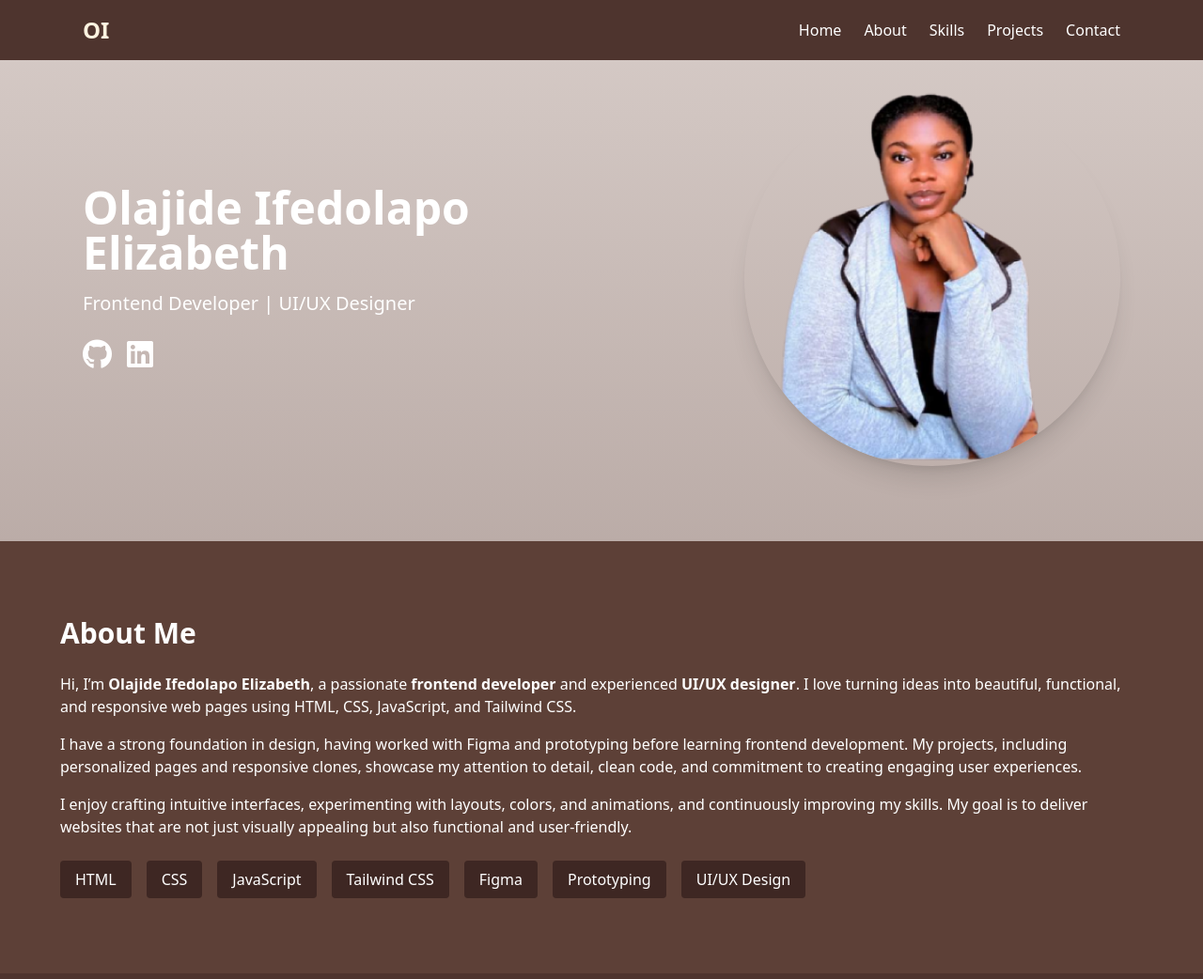
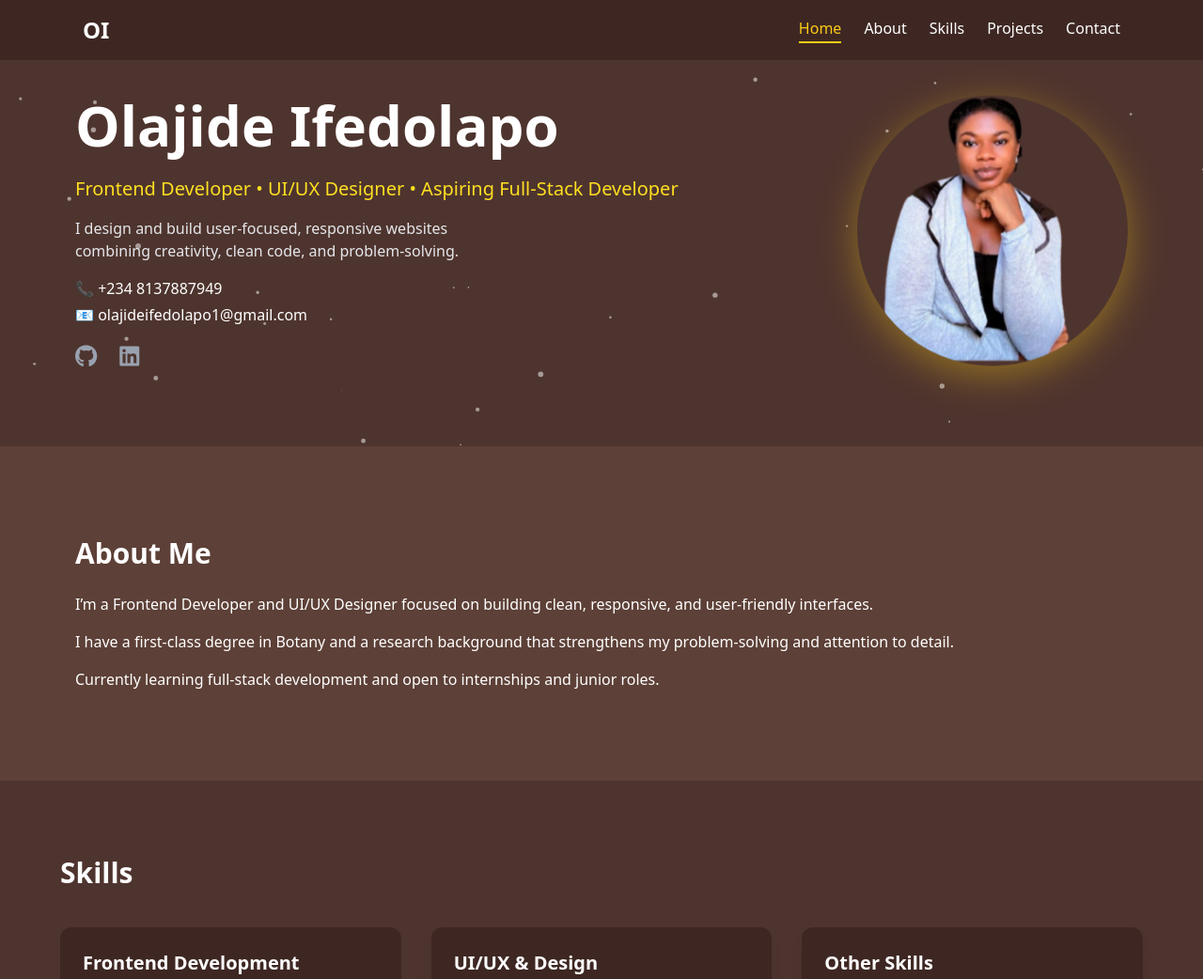
Before and after one commit to olajideIfe/Olajide-Ifedolapo-Portfolio, a plain HTML site: page index.html in a window 1280 px wide. Shown: the top 1042 px of the page at 94% size. Drawn offline with nearby package versions, Linux system fonts and the light colour scheme.

Commit message:
Update portfolio: improved navbar, mobile responsiveness, and animations

```diff
--- a/index.html
+++ b/index.html
@@ -4,77 +4,116 @@
 <meta charset="UTF-8">
 <meta name="viewport" content="width=device-width, initial-scale=1.0">
 <title>Olajide Ifedolapo Portfolio</title>
-    <script src="https://cdn.jsdelivr.net/npm/@tailwindcss/browser@4"></script><!-- Font Awesome -->
+
+<script src="https://cdn.jsdelivr.net/npm/@tailwindcss/browser@4"></script>
 <script src="https://kit.fontawesome.com/f9143a9097.js" crossorigin="anonymous"></script>
+<link rel="stylesheet" href="style.css">
 </head>
+<body>
 
-<body class="bg-gradient-to-b from-[#d7ccc8] to-[#4e342e] text-white font-sans scroll-smooth">
+<canvas id="particles"></canvas>
 
-  <!-- NAVBAR -->
-  <nav class="fixed w-full bg-[#4e342e] bg-opacity-90 backdrop-blur-md z-50">
+<!-- NAV -->
+<nav class="fixed w-full bg-[#3e2723] z-50">
   <div class="max-w-6xl mx-auto flex justify-between items-center px-6 py-4">
-      <!-- Logo -->
-      <div class="text-2xl font-bold text-[#fff3e0]">OI</div>
-      <!-- Menu -->
-      <ul class="flex space-x-6">
-        <li><a href="#home" class="hover:underline">Home</a></li>
-        <li><a href="#about" class="hover:underline">About</a></li>
-        <li><a href="#skills" class="hover:underline">Skills</a></li>
-        <li><a href="#projects" class="hover:underline">Projects</a></li>
-        <li><a href="#contact" class="hover:underline">Contact</a></li>
-      </ul>
+
+    <!-- LOGO -->
+    <h1 class="font-bold text-lg md:text-2xl">OI</h1>
+
+    <!-- DESKTOP MENU -->
+    <div class="hidden md:flex gap-6">
+      <a href="#home" class="nav-link">Home</a>
+      <a href="#about" class="nav-link">About</a>
+      <a href="#skills" class="nav-link">Skills</a>
+      <a href="#projects" class="nav-link">Projects</a>
+      <a href="#contact" class="nav-link">Contact</a>
+    </div>
+
+    <!-- HAMBURGER BUTTON -->
+    <div class="md:hidden cursor-pointer" onclick="toggleMenu()">
+      <i class="fas fa-bars text-2xl"></i>
+    </div>
+
+  </div>
+
+  <!-- MOBILE MENU -->
+  <div id="mobileMenu" class="hidden flex flex-col items-center bg-[#3e2723] py-4 space-y-4 md:hidden">
+    <a href="#home" class="nav-link" onclick="toggleMenu()">Home</a>
+    <a href="#about" class="nav-link" onclick="toggleMenu()">About</a>
+    <a href="#skills" class="nav-link" onclick="toggleMenu()">Skills</a>
+    <a href="#projects" class="nav-link" onclick="toggleMenu()">Projects</a>
+    <a href="#contact" class="nav-link" onclick="toggleMenu()">Contact</a>
   </div>
 </nav>
 
-  <!-- HERO SECTION -->
-  <section id="home" class="pt-24 pb-20 px-6 flex flex-col-reverse md:flex-row items-center max-w-6xl mx-auto gap-8">
-    <!-- Text -->
-    <div class="flex-1 fade-up">
-      <h1 class="text-5xl font-bold mb-4">Olajide Ifedolapo Elizabeth</h1>
-      <p class="text-xl mb-6">Frontend Developer | UI/UX Designer</p>
-      <div class="flex space-x-4">
-        <a href="https://github.com/olajideIfe" target="_blank" class="hover:text-yellow-300"><i class="fab fa-github fa-2x"></i></a>
-        <a href="https://www.linkedin.com/in/Ifedolapo Olajide" target="_blank" class="hover:text-blue-500"><i class="fab fa-linkedin fa-2x"></i></a>
+<!-- HERO -->
+<section id="home" class="pt-24 pb-20 px-4 flex flex-col-reverse md:flex-row items-center max-w-6xl mx-auto gap-8 ">
+<div class="flex-1 slide-in space-y-4">
+
+<h1 class="text-5xl md:text-6xl font-bold leading-tight">
+  Olajide Ifedolapo
+</h1>
+
+<p class="text-yellow-300 text-lg md:text-xl font-medium">
+  Frontend Developer • UI/UX Designer • Aspiring Full-Stack Developer
+</p>
+
+<p class="text-gray-200 max-w-md">
+  I design and build user-focused, responsive websites combining creativity, clean code, and problem-solving.
+</p>
+
+<!-- CONTACT -->
+<div class="space-y-1">
+  <p>📞 <a href="tel:+2348137887949" class="hover:text-yellow-300">+234 8137887949</a></p>
+  <p>📧 <a href="mailto:olajideifedolapo1@gmail.com" class="hover:text-yellow-300">olajideifedolapo1@gmail.com</a></p>
 </div>
+
+<!-- SOCIALS -->
+<div class="flex gap-6 mt-4 text-2xl">
+  <a href="https://github.com/olajideIfe" target="_blank"
+     class="text-gray-400 hover:text-white transition">
+     <i class="fab fa-github"></i>
+  </a>
+
+  <a href="https://www.linkedin.com/in/ifedolapo-olajide-09aa0738b" target="_blank"
+     class="text-gray-400 hover:text-[#0077b5] transition">
+     <i class="fab fa-linkedin"></i>
+  </a>
 </div>
-    <!-- Image -->
-    <div class="flex-1 flex justify-center md:justify-end">
-      <img src="./images/Frame 36.png"alt="Olajide Ifedolapo" class="rounded-full w-100 h-100 object-cover shadow-xl">
+
+</div>
+
+<img src="./images/Frame 36.png"
+class="w-72 h-72 rounded-full object-cover border-yellow-400 shadow-[0_10px_40px_rgba(250,204,21,0.4)] bounce">
+</section>
+
+<!-- ABOUT -->
+<section id="about" class="py-20 px-6 bg-[#5d4037]">
+<div class="max-w-6xl mx-auto fade-up transition duration-500 hover:shadow-[0_10px_40px_rgba(250,204,21,0.6)]
+hover:scale-[1.01] active:shadow-[0_10px_40px_rgba(250,204,21,0.9)] rounded-xl p-4">
+
+<h2 class="text-3xl font-bold mb-6">About Me</h2>
+<p class="mb-4">
+I’m a Frontend Developer and UI/UX Designer focused on building clean, responsive, and user-friendly interfaces.
+</p>
+
+<p class="mb-4">
+I have a first-class degree in Botany and a research background that strengthens my problem-solving and attention to detail.
+</p>
+
+<p>
+Currently learning full-stack development and open to internships and junior roles.
+</p>
 </div>
 </section>
 
-  <!-- ABOUT SECTION -->
-  <section id="about" class="py-20 px-6 bg-[#5d4037] text-white">
-    <div class="max-w-6xl mx-auto fade-up">
-      <h2 class="text-3xl font-bold mb-6">About Me</h2>
-      <p class="mb-4">
-        Hi, I’m <span class="font-semibold">Olajide Ifedolapo Elizabeth</span>, a passionate <span class="font-semibold">frontend developer</span> and experienced <span class="font-semibold">UI/UX designer</span>. I love turning ideas into beautiful, functional, and responsive web pages using HTML, CSS, JavaScript, and Tailwind CSS.
-      </p>
-      <p class="mb-4">
-        I have a strong foundation in design, having worked with Figma and prototyping before learning frontend development. My projects, including personalized pages and responsive clones, showcase my attention to detail, clean code, and commitment to creating engaging user experiences.
-      </p>
-      <p class="mb-4">
-        I enjoy crafting intuitive interfaces, experimenting with layouts, colors, and animations, and continuously improving my skills. My goal is to deliver websites that are not just visually appealing but also functional and user-friendly.
-      </p>
-      <div class="mt-6 flex flex-wrap gap-4">
-        <span class="bg-[#3e2723] px-4 py-2 rounded">HTML</span>
-        <span class="bg-[#3e2723] px-4 py-2 rounded">CSS</span>
-        <span class="bg-[#3e2723] px-4 py-2 rounded">JavaScript</span>
-        <span class="bg-[#3e2723] px-4 py-2 rounded">Tailwind CSS</span>
-        <span class="bg-[#3e2723] px-4 py-2 rounded">Figma</span>
-        <span class="bg-[#3e2723] px-4 py-2 rounded">Prototyping</span>
-        <span class="bg-[#3e2723] px-4 py-2 rounded">UI/UX Design</span>
-      </div>
-    </div>
-  </section>
-
-  <!-- SKILLS SECTION -->
+<!-- SKILLS -->
  <section id="skills" class="py-20 bg-[#4e342e] px-6 text-white">
     <div class="max-w-6xl mx-auto fade-up">
       <h2 class="text-3xl font-bold mb-10">Skills</h2>
       <div class="grid md:grid-cols-3 gap-8">
         <!-- Frontend Development -->
-        <div class="bg-[#3e2723] p-6 rounded-xl shadow-lg hover:scale-105 transition duration-300">
+        <div class="bg-[#3e2723] p-6 rounded-xl transition duration-300 hover:scale-105 hover:shadow-[0_0_25px_rgba(250,204,21,0.6)]">
           <h3 class="text-xl font-bold mb-4">Frontend Development</h3>
           <div class="flex flex-col gap-2">
             <div><span class="font-semibold">HTML</span>
@@ -92,7 +131,7 @@
           </div>
         </div>
         <!-- UI/UX & Design -->
-        <div class="bg-[#3e2723] p-6 rounded-xl shadow-lg hover:scale-105 transition duration-300">
+        <div class="bg-[#3e2723] p-6 rounded-xl shadow-lg hover:scale-105 hover:shadow-[0_0_25px_rgba(250,204,21,0.6)] transition duration-300">
           <h3 class="text-xl font-bold mb-4">UI/UX & Design</h3>
           <div class="flex flex-col gap-2">
             <div><span class="font-semibold">Figma</span>
@@ -107,7 +146,7 @@
           </div>
         </div>
         <!-- Other Skills -->
-        <div class="bg-[#3e2723] p-6 rounded-xl shadow-lg hover:scale-105 transition duration-300">
+        <div class="bg-[#3e2723] p-6 rounded-xl shadow-lg hover:scale-105 hover:shadow-[0_0_25px_rgba(250,204,21,0.6)] transition duration-300">
           <h3 class="text-xl font-bold mb-4">Other Skills</h3>
           <div class="flex flex-col gap-2">
             <span class="inline-block bg-[#5d4037] px-4 py-2 rounded-full">Responsive Design</span>
@@ -121,12 +160,12 @@
   </section>
 
   <!-- PROJECTS SECTION -->
-  <section id="projects" class="py-20 bg-[#4e342e] px-6">
+  <section id="projects" class="py-20 bg-[#5d4037] px-6">
     <div class="max-w-6xl mx-auto fade-up">
       <h2 class="text-3xl font-bold mb-10 text-white">Projects</h2>
       <div class="grid md:grid-cols-2 gap-8">
 
-        <!-- Project 2 -->
+        <!-- Project 1 -->
         <div class="group relative overflow-hidden rounded-xl shadow-lg cursor-pointer" onclick="openModal('clone')">
           <img src="./images/newshomepage project.png" alt="Frontend Mentor Clone" class="w-full h-64 object-cover group-hover:scale-110 transition duration-500">
           <div class="absolute inset-0 bg-black/70 opacity-0 group-hover:opacity-100 transition flex flex-col justify-center items-center text-center p-6">
@@ -134,7 +173,7 @@
             <p class="text-sm mb-3">Responsive landing page clone improved with custom styles.</p>
           </div>
         </div>
-        <!-- Project 3 -->
+        <!-- Project 2 -->
         <div class="group relative overflow-hidden rounded-xl shadow-lg cursor-pointer" onclick="openModal('todo')">
           <img src="./images/product preview card project.png" alt="product preview card" class="w-full h-64 object-cover group-hover:scale-110 transition duration-500">
           <div class="absolute inset-0 bg-black/70 opacity-0 group-hover:opacity-100 transition flex flex-col justify-center items-center text-center p-6">
@@ -142,7 +181,7 @@
             <p class="text-sm mb-3">Design for a perfume brand.</p>
           </div>
         </div>
-        <!-- Project 4 -->
+        <!-- Project 3 -->
         <div class="group relative overflow-hidden rounded-xl shadow-lg cursor-pointer" onclick="openModal('landing')">
           <img src="./images/snapproject.png" alt="Mini Landing Page" class="w-full h-64 object-cover group-hover:scale-110 transition duration-500">
           <div class="absolute inset-0 bg-black/70 opacity-0 group-hover:opacity-100 transition flex flex-col justify-center items-center text-center p-6">
@@ -150,68 +189,145 @@
             <p class="text-sm mb-3">Responsive landing page built with Tailwind CSS.</p>
           </div>
         </div>
+
+        <!-- Project 4 -->
+         <div class="group relative overflow-hidden rounded-xl shadow-lg cursor-pointer" onclick="openModal('grading')">
+  <img src="./images/grading-sheet.png" alt="Grading System" class="w-full h-64 object-cover group-hover:scale-110 transition duration-500">
+
+  <div class="absolute inset-0 bg-black/70 opacity-0 group-hover:opacity-100 transition flex flex-col justify-center items-center text-center p-6">
+    <h3 class="text-xl font-bold mb-2">Grading System</h3>
+    <p class="text-sm mb-3">Automated grading system that calculates scores and assigns grades.</p>
   </div>
 </div>
 
+        <!-- Project 5 -->
+        <div class="group relative overflow-hidden rounded-xl shadow-lg cursor-pointer" onclick="openModal('counter')">
+          <img src="./images/counter-app.png" alt="Counter App" class="w-full h-64 object-cover group-hover:scale-110 transition duration-500">
+
+        <div class="absolute inset-0 bg-black/70 opacity-0 group-hover:opacity-100 transition flex flex-col justify-center items-center text-center p-6">
+       <h3 class="text-xl font-bold mb-2">Counter App</h3>
+       <p class="text-sm mb-3">Interactive counter with increment, decrement, and reset functionality.</p>
+     </div>
+     </div>
+  </div>
+  </div>
+
+</section>
+
 <!-- Project Modals -->
     <!-- Clone Modal -->
-    <div id="modal-clone" class="fixed inset-0 bg-black/80 hidden justify-center items-center z-50 p-6">
-      <div class="bg-white rounded-lg max-w-2xl w-full p-6 relative text-black">
+    <div id="modal-clone" class="fixed inset-0 bg-black/80 hidden justify-center items-center z-50 p-6 overflow-y-auto">
+      <div class="bg-white rounded-lg max-w-2xl w-full p-6 relative text-black overflow-y-auto">
         <button onclick="closeModal('clone')" class="absolute top-2 right-2 text-black font-bold text-xl">X</button>
         <h2 class="text-2xl font-bold mb-4">Frontend Mentor Clone</h2>
         <p class="mb-4">Responsive landing page clone from Frontend Mentor, with custom design and interactivity.</p>
         <img src="./images/newshomepage project.png" class="w-full rounded mb-4">
         <div class="flex gap-4">
-          <a href="https://github.com/olajideIfe/News-Homepage" target="_blank" class="bg-black text-white px-4 py-2 rounded">Code</a>
-          <a href="https://YOURUSERNAME.github.io/News-Homepage" target="_blank" class="bg-black text-white px-4 py-2 rounded">Live</a>
+          <a href="https://github.com/olajideIfe/News-Homepage" target="_blank" class="bg-black text-white px-4 py-2 rounded hover:bg-yellow-400 hover:text-black hover:scale-110 transition duration-300">Code</a>
+          <a href="https://olajideIfe.github.io/News-Homepage" target="_blank" class="bg-black text-white px-4 py-2 rounded hover:bg-yellow-400 hover:text-black hover:scale-110 transition duration-300">Live</a>
         </div>
       </div>
     </div>
 
-    <!-- To-do Modal -->
-    <div id="modal-todo" class="fixed inset-0 bg-black/80 hidden justify-center items-center z-50 p-6">
-      <div class="bg-white rounded-lg max-w-2xl w-full p-6 relative text-black">
+    <!-- Product preview Modal -->
+    <div id="modal-todo" class="fixed inset-0 bg-black/80 hidden justify-center items-center z-50 p-6 overflow-y-auto">
+      <div class="bg-white rounded-lg max-w-2xl w-full p-6 relative text-black overflow-y-auto">
         <button onclick="closeModal('todo')" class="absolute top-2 right-2 text-black font-bold text-xl">X</button>
         <h2 class="text-2xl font-bold mb-4">Product-preview-card-component</h2>
         <img src="./images/product preview card project.png" class="w-full rounded mb-4">
         <div class="flex gap-4">
-          <a href="https://github.com/olajideIfe/Product-preview-card-component" target="_blank" class="bg-black text-white px-4 py-2 rounded">Code</a>
-          <a href="https://olajideife.github.io/Product-preview-card-component/" target="_blank" class="bg-black text-white px-4 py-2 rounded">Live</a>
+          <a href="https://github.com/olajideIfe/Product-preview-card-component" target="_blank" class="bg-black text-white px-4 py-2 rounded hover:bg-yellow-400 hover:text-black hover:scale-110 transition duration-300">Code</a>
+          <a href="https://olajideife.github.io/Product-preview-card-component/" target="_blank" class="bg-black text-white px-4 py-2 rounded hover:bg-yellow-400 hover:text-black hover:scale-110 transition duration-300">Live</a>
         </div>
       </div>
     </div>
 
     <!-- Landing Modal -->
-    <div id="modal-landing" class="fixed inset-0 bg-black/80 hidden justify-center items-center z-50 p-6">
-      <div class="bg-white rounded-lg max-w-2xl w-full p-6 relative text-black">
+    <div id="modal-landing" class="fixed inset-0 bg-black/80 hidden justify-center items-center z-50 p-6 overflow-y-auto">
+      <div class="bg-white rounded-lg max-w-2xl w-full p-6 relative text-black overflow-y-auto">
         <button onclick="closeModal('landing')" class="absolute top-2 right-2 text-black font-bold text-xl">X</button>
         <h2 class="text-2xl font-bold mb-4">Mini Landing Page</h2>
         <p class="mb-4">A responsive landing page built with Tailwind CSS, featuring hero, features, and gallery sections.</p>
         <img src="./images/snapproject.png" class="w-full rounded mb-4">
         <div class="flex gap-4">
-          <a href="https://github.com/olajideIfe/Snap" target="_blank" class="bg-black text-white px-4 py-2 rounded">Code</a>
-          <a href="https://YOURUSERNAME.github.io/Snap" target="_blank" class="bg-black text-white px-4 py-2 rounded">Live</a>
+          <a href="https://github.com/olajideIfe/Snap" target="_blank" class="bg-black text-white px-4 py-2 rounded hover:bg-yellow-400 hover:text-black hover:scale-110 transition duration-300">Code</a>
+          <a href="https://olajideIfe.github.io/Snap" target="_blank" class="bg-black text-white px-4 py-2 rounded hover:bg-yellow-400 hover:text-black hover:scale-110 transition duration-300">Live</a>
         </div>
+      </div>
+    </div>
+
+    <!-- Grading system Modal -->
+     <div id="modal-grading" class="fixed inset-0 bg-black/80 hidden justify-center items-center z-50 p-6 overflow-y-auto">
+  <div class="bg-white rounded-lg max-w-2xl w-full p-6 relative text-black max-h-[50vh]overflow-y-auto">
+
+    <button onclick="closeModal('grading')" class="absolute top-2 right-2 font-bold text-xl">X</button>
+
+    <h2 class="text-2xl font-bold mb-4">Grading System</h2>
+
+    <p class="mb-4">
+      A grading system that takes user input and calculates results based on defined grading logic, providing instant feedback.
+    </p>
+
+    <img src="./images/grading-sheet.png" class="w-full rounded mb-4">
+
+    <div class="flex gap-4">
+      <a href="https://github.com/olajideIfe/Grading-System" target="_blank"
+        class="bg-black text-white px-4 py-2 rounded hover:bg-yellow-400 hover:text-black hover:scale-110 transition duration-300">
+        Code
+      </a>
+
+      <a href="https://olajideIfe.github.io/Grading-System" target="_blank"
+        class="bg-black text-white px-4 py-2 rounded hover:bg-yellow-400 hover:text-black hover:scale-110 transition duration-300">
+        Live
+      </a>
+    </div>
+
+  </div>
+</div>
+
+<!-- Counter app Modal -->
+    <div id="modal-counter" class="fixed inset-0 bg-black/80 hidden justify-center items-center z-50 p-6 overflow-y-auto">
+  <div class="bg-white rounded-lg max-w-2xl w-full p-6 relative text-black overflow-y-auto">
+    <button onclick="closeModal('counter')" class="absolute top-2 right-2 font-bold text-xl">X</button>
+    <h2 class="text-2xl font-bold mb-4">Counter App</h2>
+    <p class="mb-4">
+      A simple and interactive counter application built with JavaScript, allowing users to increase, decrease, and reset values dynamically.
+    </p>
+    <img src="./images/counter-app.png" class="w-full rounded mb-4">
+    <div class="flex gap-4">
+      <a href="https://github.com/olajideIfe/Counter-App" target="_blank"
+        class="bg-black text-white px-4 py-2 rounded hover:bg-yellow-400 hover:text-black hover:scale-110 transition duration-300">
+        Code
+      </a>
+      <a href="https://counter-app-first.vercel.app/" target="_blank"
+        class="bg-black text-white px-4 py-2 rounded hover:bg-yellow-400 hover:text-black
+        hover:scale-110 transition duration-300">
+        Live
+      </a>
+    </div>
+
   </div>
 </div>
 </section>
 
-  <!-- CONTACT SECTION -->
-  <section id="contact" class="py-20 px-6 bg-[#5d4037] text-white">
-    <div class="max-w-4xl mx-auto fade-up">
+<!-- CONTACT -->
+<section id="contact" class="py-20 px-6 bg-[#4e342e]">
+<div class="max-w-6xl mx-auto fade-up transition duration-500 hover:shadow-[0_10px_40px_rgba(250,204,21,0.6)] hover:scale-[1.01] rounded-xl p-4">
+
 <h2 class="text-3xl font-bold mb-6">Let's Work Together</h2>
-      <form action="mailto:olajideifedolapo1@gmail.com" method="POST" class="flex flex-col gap-4">
-        <input type="text" name="name" placeholder="Your Name" class="p-3 rounded bg-[#4e342e] border border-[#fff3e0]" required>
-        <input type="email" name="email" placeholder="Your Email" class="p-3 rounded bg-[#4e342e] border border-[#fff3e0]" required>
-        <textarea name="message" placeholder="Your Message" rows="5" class="p-3 rounded bg-[#4e342e] border border-[#fff3e0]" required></textarea>
-        <button type="submit" class="bg-yellow-500 hover:bg-yellow-400 text-black font-bold py-3 rounded">Send Message</button>
+
+<form action="mailto:olajideifedolapo1@gmail.com" class="flex flex-col gap-4">
+<input type="text" placeholder="Name" class="p-3 rounded bg-[#4e342e]">
+<input type="email" placeholder="Email" class="p-3 rounded bg-[#4e342e]">
+<textarea placeholder="Message" class="p-3 rounded bg-[#4e342e]"></textarea>
+<button class="bg-yellow-500 text-black p-3 rounded">Send</button>
 </form>
+
 </div>
 </section>
 
-  <!-- FOOTER -->
-  <footer class="py-6 bg-[#3e2723] text-center text-white">
-    © 2026 Olajide Ifedolapo Elizabeth. All rights reserved.
+<footer class="text-center py-6 bg-[#3e2723]">
+© 2026 Olajide Ifedolapo
 </footer>
 
 <script src="./script.js"></script>
--- a/script.js
+++ b/script.js
@@ -1,23 +1,77 @@
-// Typing animation
-let text = "Front-End Developer";
-let i = 0;
-function type() {
-  if (i < text.length) {
-    document.getElementById("typing").innerHTML += text.charAt(i);
-    i++;
-    setTimeout(type, 80);
-  }
-}
-type();
 
-// Dark/Light mode toggle
-function toggleMode() {
-  let body = document.getElementById("body");
-  body.classList.toggle("bg-white");
-  body.classList.toggle("text-black");
+
+/* PARTICLES */
+const canvas=document.getElementById("particles");
+const ctx=canvas.getContext("2d");
+
+canvas.width=window.innerWidth;
+canvas.height=window.innerHeight;
+
+let particles=[];
+for(let i=0;i<60;i++){
+particles.push({
+x:Math.random()*canvas.width,
+y:Math.random()*canvas.height,
+r:Math.random()*3,
+dx:(Math.random()-0.5)*0.5,
+dy:(Math.random()-0.5)*0.5
+});
 }
 
-    function openModal(project) {
+function draw(){
+ctx.clearRect(0,0,canvas.width,canvas.height);
+
+ctx.fillStyle="rgba(255,255,255,0.5)";
+
+particles.forEach(p=>{
+ctx.beginPath();
+ctx.arc(p.x,p.y,p.r,0,Math.PI*2);
+ctx.fill();
+
+p.x+=p.dx;
+p.y+=p.dy;
+
+if(p.x<0||p.x>canvas.width)p.dx*=-1;
+if(p.y<0||p.y>canvas.height)p.dy*=-1;
+});
+
+requestAnimationFrame(draw);
+}
+draw();
+
+/* NAV ACTIVE */
+const links=document.querySelectorAll(".nav-link");
+const sections=document.querySelectorAll("section");
+
+window.addEventListener("scroll",()=>{
+let current="";
+sections.forEach(sec=>{
+if(window.scrollY>=sec.offsetTop-200){
+current=sec.id;
+}
+});
+links.forEach(link=>{
+link.classList.remove("active");
+if(link.getAttribute("href")==="#"+current){
+link.classList.add("active");
+}
+});
+});
+
+/* SCROLL ANIMATION */
+const observer=new IntersectionObserver(entries=>{
+entries.forEach(entry=>{
+if(entry.isIntersecting){
+entry.target.classList.add("show");
+}
+});
+});
+
+document.querySelectorAll(".fade-up,.slide-in")
+.forEach(el=>observer.observe(el));
+
+/* MODAL */
+function openModal(project) {
       document.getElementById('modal-' + project).classList.remove('hidden');
     }
     function closeModal(project) {
--- a/style.css
+++ b/style.css
@@ -1,21 +1,68 @@
-/* Smooth scroll */
-html { scroll-behavior: smooth; }
-
-/* Typing cursor */
-.cursor {
-  border-right: 2px solid white;
-  animation: blink 0.7s infinite;
-}
-@keyframes blink {
-  50% { border-color: transparent; }
+/* ================= PARTICLES ================= */
+canvas{
+  position:fixed;
+  top:0;
+  left:0;
+  z-index:-1;
 }
 
-/* Fade up animation */
-.fade-up {
-  opacity: 0;
-  transform: translateY(20px);
-  animation: fadeUp 1s forwards;
+/* ================= BASE ================= */
+html{scroll-behavior:smooth;}
+body{
+  background:#4e342e;
+  color:white;
+  margin:0;
 }
-@keyframes fadeUp {
-  to { opacity: 1; transform: translateY(0); }
+
+/* ================= NAV ================= */
+.nav-link{
+  position:relative;
+  padding-bottom:4px;
+  transition:0.3s;
 }
+.nav-link:hover{
+  color:#facc15;
+}
+.nav-link:hover::after,
+.nav-link.active::after{
+  content:"";
+  position:absolute;
+  left:0;
+  bottom:0;
+  width:100%;
+  height:2px;
+  background:#facc15;
+}
+.nav-link.active{
+  color:#facc15;
+}
+
+/* ================= ANIMATION ================= */
+.slide-in{
+  opacity:0;
+  transform:translateX(-60px);
+  transition:1s;
+}
+.slide-in.show{
+  opacity:1;
+  transform:translateX(0);
+}
+
+.fade-up{
+  opacity:0;
+  transform:translateY(60px);
+  transition:1s;
+}
+.fade-up.show{
+  opacity:1;
+  transform:translateY(0);
+}
+
+/* ================= BOUNCE ================= */
+.bounce{
+  animation:bounce 3s infinite;
+}
+@keyframes bounce{
+  0%,100%{transform:translateY(0);}
+  50%{transform:translateY(-15px);}
+}
```
Also changed, not shown: images/counter-app.png (added), images/grading-sheet.png (added), 1 other file. Lines whose indentation alone changed are shown as unchanged.
